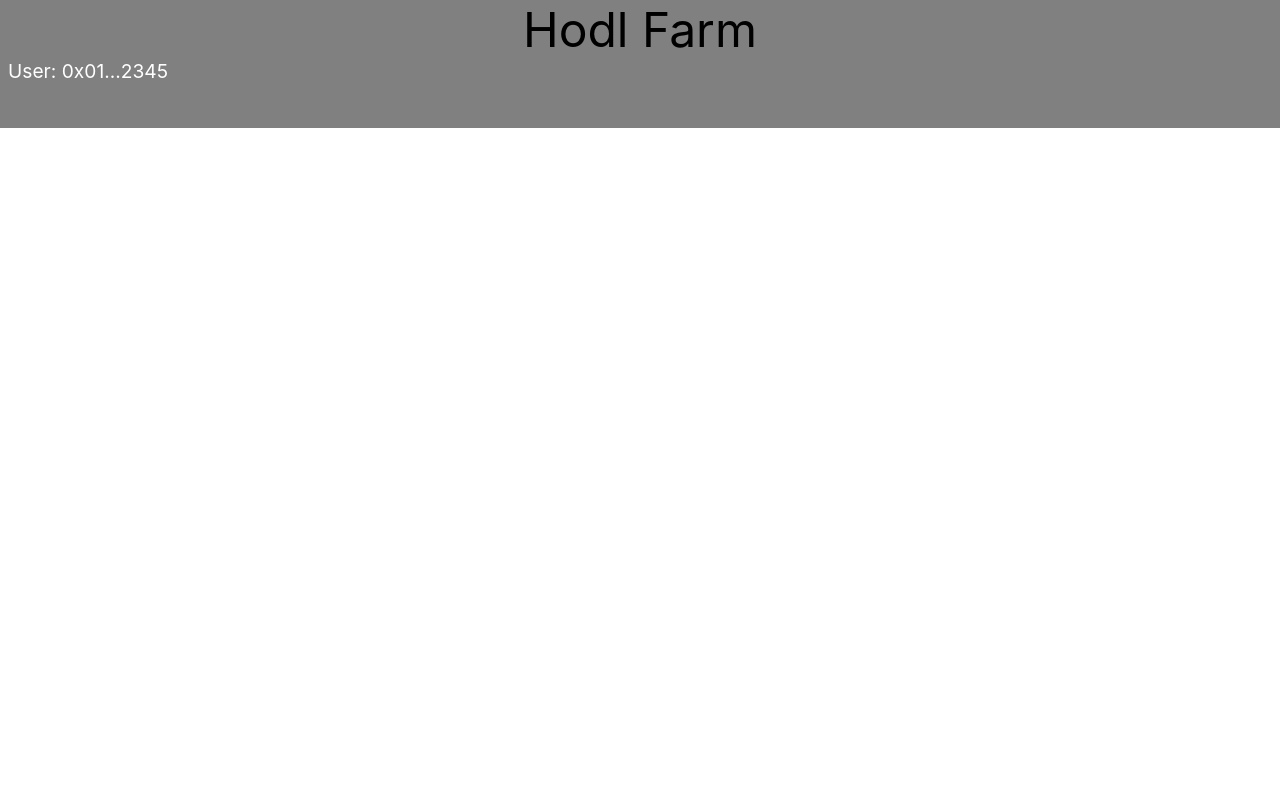
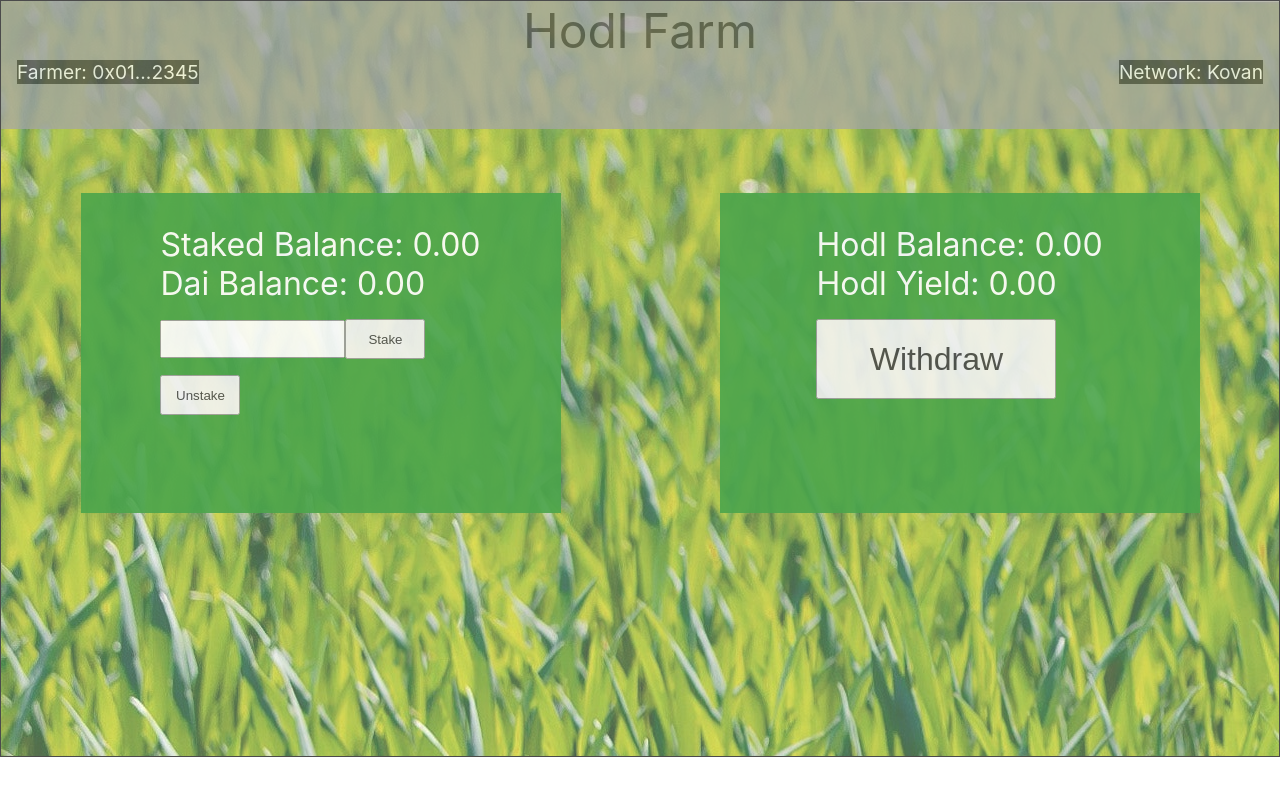
Before and after one commit to andrew-fleming/yield-farm, a React (Create React App) app: page / in a window 1280 px wide. Shown: the top 796 px of the page. Built offline with nearby package versions, Linux system fonts and the light colour scheme.

Commit message:
added stakingBox, yieldBox, and background

```diff
--- a/src/App.js
+++ b/src/App.js
@@ -1,10 +1,22 @@
 import React from 'react'
 import Main from './components/Main'
+import styled from 'styled-components'
+import grass from './grass.jpg'
+
+const Img = styled.div`
+  border: 1px solid #000;
+  background-image: url(${grass});
+  width: 99/8%;
+  height: 755px;
+  opacity: 0.7;
+`;
 
 function App() {
   return (
     <div>
-      <Main/>
+      <Img>
+        <Main/>
+      </Img>
     </div>
   )
 }
--- a/src/components/Main.jsx
+++ b/src/components/Main.jsx
@@ -1,10 +1,31 @@
 import React from 'react'
+import styled from 'styled-components'
+
 import NavBar from './NavBar'
+import StakeBox from './StakeBox'
+import YieldBox from './YieldBox'
+
+const Container = styled.div`
+    margin-top: 2rem;
+    width: 100%;
+    height 25rem;
+`;
+
+const Boxes = styled.div`
+    display: flex;
+    justify-content: space-around;
+`;
 
 export default function Main() {
     return (
         <div>
             <NavBar/>
+            <Container>
+                <Boxes>
+                <StakeBox/>
+                <YieldBox/>
+                </Boxes>
+            </Container>
         </div>
     )
 }
--- a/src/components/NavBar.jsx
+++ b/src/components/NavBar.jsx
@@ -5,6 +5,7 @@ const Bar = styled.nav`
     width: 100%;
     height: 8rem;
     background-color: grey;
+    opacity: 0.75;
 `;
 
 const Title = styled.span`
@@ -19,13 +20,18 @@ const Address = styled.span`
     font-size: 1.2rem;
     display: flex;
     justify-content: flex-start;
-    margin-left: .5rem;
+    margin-left: 1rem;
+    background-color: black;
+`;
+
+const Network = styled(Address)`
+    margin-left: 0;
+    margin-right: 1rem;
 `;
 
 const Adjust = styled.div`
     display: flex;
-    flex-direction: column;
-    align-items: flex-start;
+    justify-content: space-between;;
 `;
 
 //const userAdd = '0x01...2345';
@@ -33,6 +39,7 @@ const Adjust = styled.div`
 export default function NavBar() {
 
     const userAdd = '0x01...2345';
+    const networkId = 'Kovan'
 
 
     return (
@@ -43,8 +50,11 @@ export default function NavBar() {
                 </Title>
                 <Adjust>
                     <Address>
-                        User: {userAdd}
+                        Farmer: {userAdd}
                     </Address>
+                    <Network>
+                        Network: {networkId}
+                    </Network>
                 </Adjust>
             </Bar>
         </div>
--- /dev/null
+++ b/src/components/StakeBox.jsx
@@ -0,0 +1,58 @@
+import React from 'react'
+import styled from 'styled-components'
+
+const StakeContainer = styled.div`
+    background-color: green;
+    width: 30rem;
+    height: 20rem;
+    margin-top: 2rem;
+    opacity: 0.9;
+    color: white;
+    font-size: 2rem;
+    display: flex;
+    flex-direction: column;
+    align-items: center;
+`;
+
+const StakeForm = styled.input`
+    height: 2rem;
+`;
+
+const StakeButton = styled.button`
+    width: 5rem;
+    height: 2.5rem;
+    margin-top: 1rem;
+`;
+
+const Center = styled.div`
+    margin-top: 2rem;
+`;
+
+const UnstakeButton = styled(StakeButton)``;
+
+export default function StakeBox() {
+
+    const stakedBalance = '0.00'
+
+
+    return (
+        <div>
+            <StakeContainer>
+                <Center>
+                    Staked Balance: {stakedBalance}
+                    <div/>
+                    Dai Balance: 0.00
+                    <div>
+                    <StakeForm/>
+                    <StakeButton>
+                        Stake
+                    </StakeButton>
+                    </div>
+                    <UnstakeButton>
+                        Unstake
+                    </UnstakeButton>
+                </Center>
+            </StakeContainer>
+        </div>
+    )
+}
--- /dev/null
+++ b/src/components/YieldBox.jsx
@@ -0,0 +1,44 @@
+import React from 'react'
+import styled from 'styled-components'
+
+const YieldContainer = styled.div`
+    background-color: green;
+    width: 30rem;
+    height: 20rem;
+    margin-top: 2rem;
+    opacity: 0.9;
+    color: white;
+    font-size: 2rem;
+    display: flex;
+    flex-direction: column;
+    align-items: center;
+`;
+
+const WithdrawButton = styled.button`
+    width: 15rem;
+    height: 5rem;
+    margin-top: 1rem;
+    font-size: 2rem;
+`;
+
+const Center = styled.div`
+    margin-top: 2rem;
+`;
+
+export default function YieldBox() {
+    return (
+        <div>
+            <YieldContainer>
+                <Center>
+                    Hodl Balance: 0.00
+                    <div/>
+                    Hodl Yield: 0.00
+                    <div/>
+                    <WithdrawButton>
+                        Withdraw
+                    </WithdrawButton>
+                </Center>
+            </YieldContainer>
+        </div>
+    )
+}
--- a/truffle-config.js
+++ b/truffle-config.js
@@ -61,7 +61,7 @@ module.exports = {
     // NB: It's important to wrap the provider as a function.
      kovan: {
      provider: () => new HDWalletProvider(mnemonic, `https://kovan.infura.io/v3/f8fe0d96adb1425d9fa688d58fcd773b`),
-     network_id: 3,       // Ropsten's id
+     network_id: 42,       // Kovan's id
      gas: 5500000,        // Ropsten has a lower block limit than mainnet
      confirmations: 2,    // # of confs to wait between deployments. (default: 0)
      timeoutBlocks: 200,  // # of blocks before a deployment times out  (minimum/default: 50)
```
Also changed, not shown: src/grass.jpg (added), 1 other file (tests, documents, lock files or other folders).
